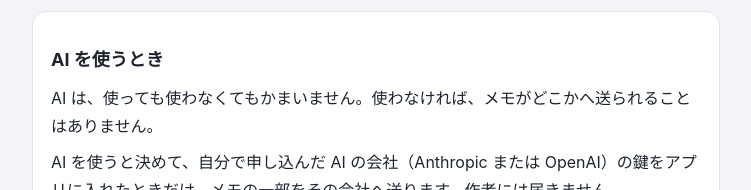
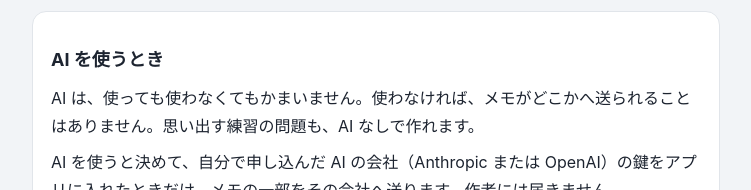
Before and after one commit to takeshi0206/memosche-site, a plain HTML site: page privacy.html in a window 1280 px wide. Shown: the part 1455-1645 px from the top of the page, without its empty margins (264-1015 px from the left). Drawn offline with Linux system fonts and the light colour scheme.

Commit message:
Site: restore the local-quiz lines now that K-142 is in build 163
Co-Authored-By: Claude Opus 5.5 <noreply@anthropic.com>

```diff
--- a/privacy.html
+++ b/privacy.html
@@ -48,7 +48,7 @@
 
   <section>
     <h2>AI を使うとき</h2>
-    <p>AI は、使っても使わなくてもかまいません。使わなければ、メモがどこかへ送られることはありません。</p>
+    <p>AI は、使っても使わなくてもかまいません。使わなければ、メモがどこかへ送られることはありません。思い出す練習の問題も、AI なしで作れます。</p>
     <p>AI を使うと決めて、自分で申し込んだ AI の会社（Anthropic または OpenAI）の鍵をアプリに入れたときだけ、メモの一部をその会社へ送ります。作者には届きません。</p>
     <p>送るものは次のとおりです。</p>
     <ul>
```
Also changed, not shown: index.html (+1 -0 lines).
